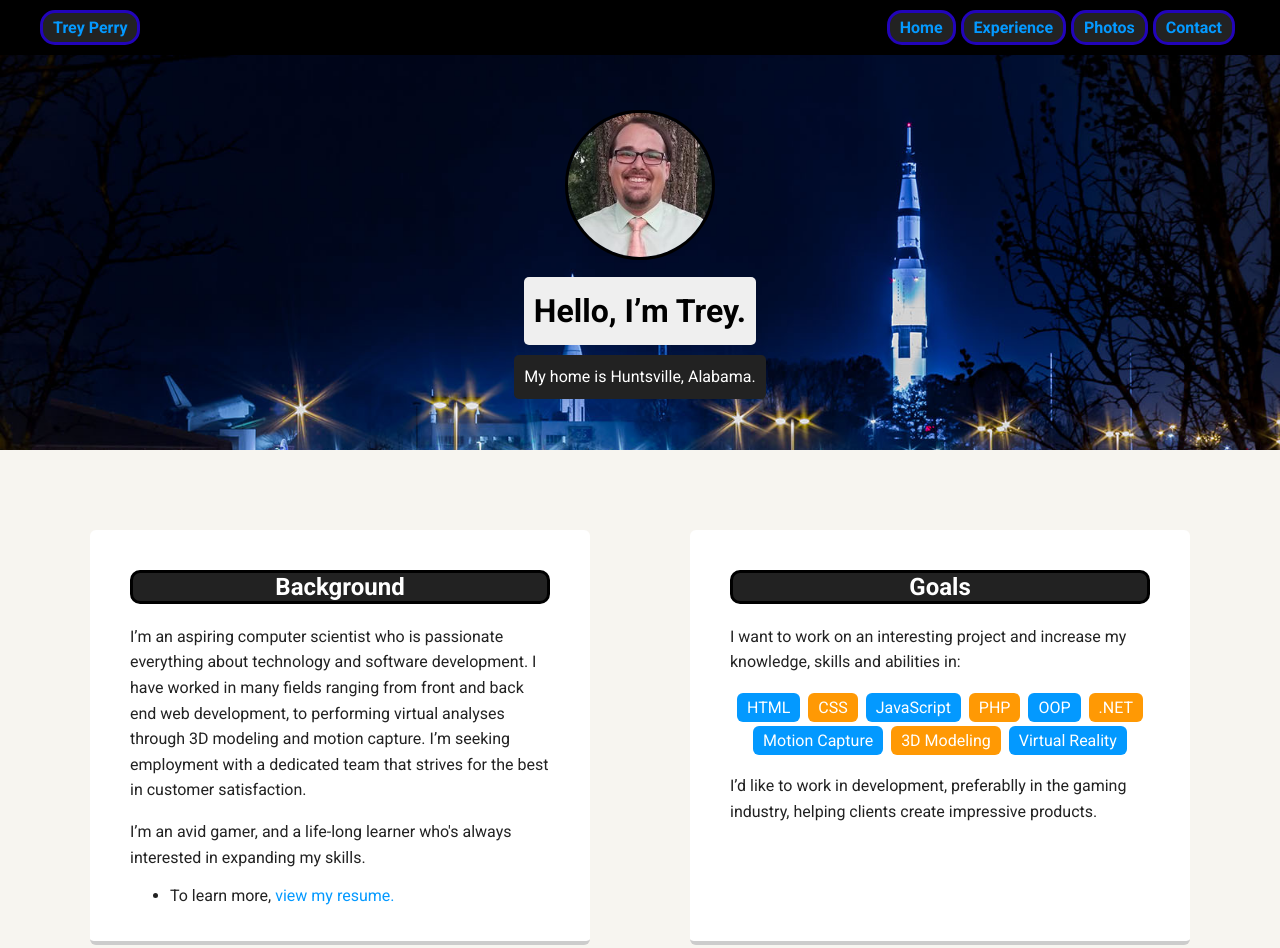
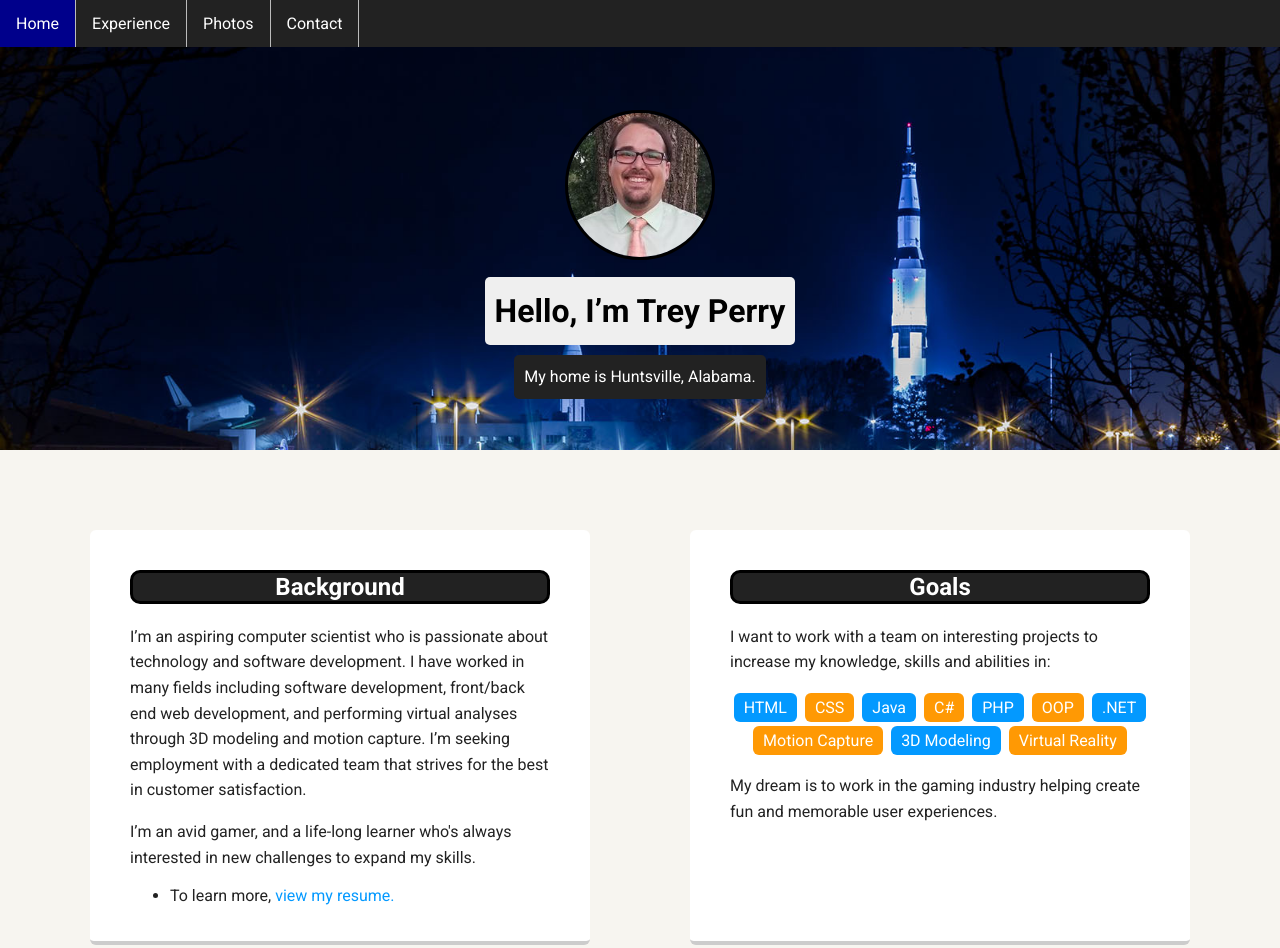
Before and after one commit to Treyp4758/PersonalWebsite, a plain HTML site: page index.html in a window 1280 px wide. Shown: the top 948 px of the page. Drawn offline with Linux system fonts and the light colour scheme; a web font is replaced by a local one.

Commit message:
Fixed navbar, added content to several pages

```diff
--- a/index.html
+++ b/index.html
@@ -10,29 +10,26 @@
 
   <body>
 
-    <div class="main-nav">
-        <ul class="nav">
-          <li class="name"><a href="https://www.youtube.com/watch?v=dQw4w9WgXcQ">Trey Perry</a></li>
-          <li class="navbar"><a href="index.html">Home</a></li>
-          <li class="navbar"><a href="experience.html">Experience</a></li>
-          <li class="navbar"><a href="photos.html">Photos</a></li>
-          <li class="navbar"><a href="contact.html">Contact</a></li>
+    <div class="navbar">
+        <ul>
+          <li><a class="active" href="index.html">Home</a></li>
+          <li><a href="experience.html">Experience</a></li>
+          <li><a href="photos.html">Photos</a></li>
+        <li><a href="contact.html">Contact</a></li>
         </ul>
     </div>
 
     <header>
-      <a href="https://www.youtube.com/watch?v=dQw4w9WgXcQ">
       <img src="images/profilepic.jpg" alt="Profile Picture" class="profile-image">
-      </a>
-      <h1 class="tag name">Hello, I’m Trey.</h1>
+      <h1 class="tag name">Hello, I’m Trey Perry</h1>
       <p class="tag location">My home is Huntsville, Alabama.</p>
     </header>
 
     <main class="flex">
       <div class="card">
         <h2 class="card-title">Background</h2>
-        <p>I’m an aspiring computer scientist who is passionate everything about technology and software development. I have worked in many fields ranging from front and back end web development, to performing virtual analyses through 3D modeling and motion capture.  I’m seeking employment with a dedicated team that strives for the best in customer satisfaction.</p>
-        <p>I’m an avid gamer, and a life-long learner who's always interested in expanding my skills.</p>
+        <p>I’m an aspiring computer scientist who is passionate about technology and software development. I have worked in many fields including software development, front/back end web development, and performing virtual analyses through 3D modeling and motion capture.  I’m seeking employment with a dedicated team that strives for the best in customer satisfaction.</p>
+        <p>I’m an avid gamer, and a life-long learner who's always interested in new challenges to expand my skills.</p>
         <ul>
           <li>To learn more, <a href="resume.html">view my resume.</a></li>
         </ul>
@@ -40,11 +37,12 @@
 
       <div class="card">
         <h2 class="card-title">Goals</h2>
-        <p>I want to work on an interesting project and increase my knowledge, skills and abilities in:</p>
+        <p>I want to work with a team on interesting projects to increase my knowledge, skills and abilities in:</p>
         <ul class="skills">
           <li>HTML</li>
           <li>CSS</li>
-          <li>JavaScript</li>
+          <li>Java</li>
+          <li>C#</li>
           <li>PHP</li>
           <li>OOP</li>
           <li>.NET</li>
@@ -52,7 +50,7 @@
           <li>3D Modeling</li>
           <li>Virtual Reality</li>
         </ul>
-        <p>I’d like to work in development, preferablly in the gaming industry, helping clients create impressive products.</p>
+        <p>My dream is to work in the gaming industry helping create fun and memorable user experiences.</p>
       </div>
 
     </main>
@@ -62,7 +60,7 @@
         <li><a href="https://www.linkedin.com/in/russell-perry/" class="social linkedin" target="_blank">LinkedIn</a></li>
         <li><a href="https://github.com/Treyp4758" class="social github">Github</a></li>
       </ul>
-      <p class="copyright">Copyright 2017, Trey Perry</p>
+      <p class="copyright">Copyright© 2017, Trey Perry</p>
     </footer>
   </body>
   </html>
--- a/styles.css
+++ b/styles.css
@@ -22,35 +22,41 @@ a:hover {
 }
 
 /* Section Styles */
+.navbar{
+    max-width: 1200px;
+  }
 
-.main-nav {
-  width: 100%;
-  background: black;
-  min-height: 30px;
-  padding: 10px;
-  position: fixed;
-  text-align: center;
-  margin: auto;
+.navbar ul{
+    list-style-type: none;
+    margin: 0;
+    padding: 0;
+    overflow: hidden;
+    background-color: #222;
+    position: fixed;
+    top: 0;
+    width: 100%;
 }
-.nav {
-  display: flex;
-  justify-content: space-around;
-  font-weight: 700;
-  list-style-type: none;
-  margin: 0 auto;
-  padding: 0;
+
+.navbar li {
+    display: inline-block;
+    float: left;
+    border-right: 1px solid #bbb;
 }
-.nav .name {
-  display: none;
+
+.navbar li a {
+    display: inline-block;
+    color: white;
+    text-align: centebarr;
+    padding: 14px 16px;
+    text-decoration: none;
 }
-.nav li {
-  padding: 5px 10px 5px 10px;
+
+.navbar li a:hover:not(.active) {
+    background-color: #111;
 }
-.nav a {
-  transition: all .5s;
-}
-.nav a:hover {
-  color: white
+
+.navbar .active {
+    background-color: #00008B;
 }
 
 header {
@@ -175,13 +181,6 @@ a.social:hover {
   clear: both;
 }
 
-@media screen and (min-width:481px){
-	body:after{content:"481px and larger"}
-}
-@media screen and (min-width:769px){
-	body:after{content:"769px and larger"}
-}
-
 /* Styles for larger screens */
 @media screen and (min-width: 720px) {
 
@@ -195,31 +194,6 @@ a.social:hover {
 
   header {
     min-height: 450px;
-  }
-
-  .nav {
-    max-width: 1200px;
-  }
-
-  .nav .name {
-    display: inline-block;
-    border: solid #2204ba 3px;
-    border-radius: 15px;
-    background-color: #222;
-    margin-right: auto;
-    margit-left: left;
-    text-align: center;
-    color: #0399ff;
-  }
-
-  .nav .navbar {
-    display: inline-block;
-    border: solid #2204ba 3px;
-    border-radius: 15px;
-    background-color: #222;
-    margin-right: 5px;
-    text-align: center;
-    color: #0399ff;
   }
 
   main {
```
Also changed, not shown: contact.html (+21 -10 lines), experience.html (+9 -10 lines), photos.html (+7 -8 lines).
